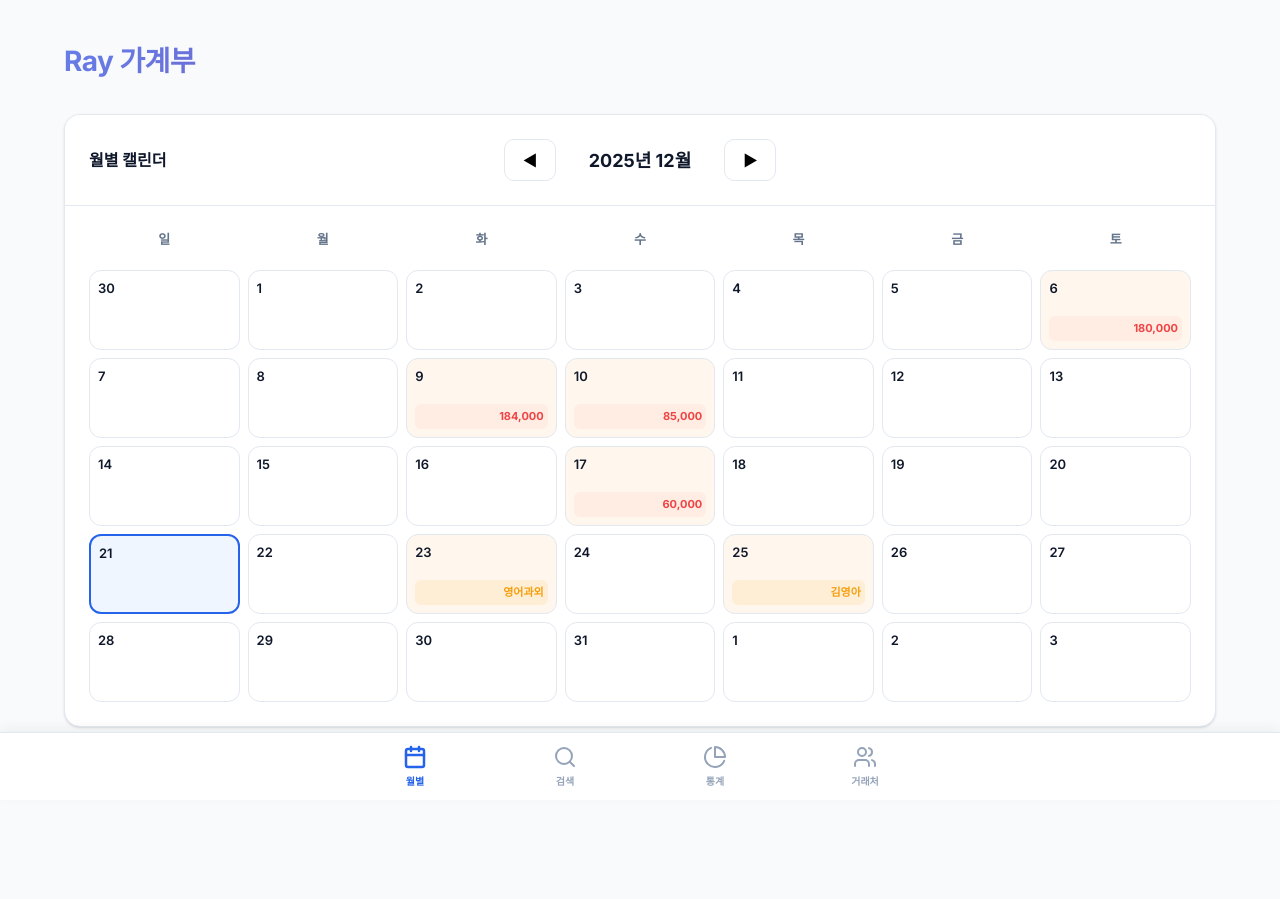
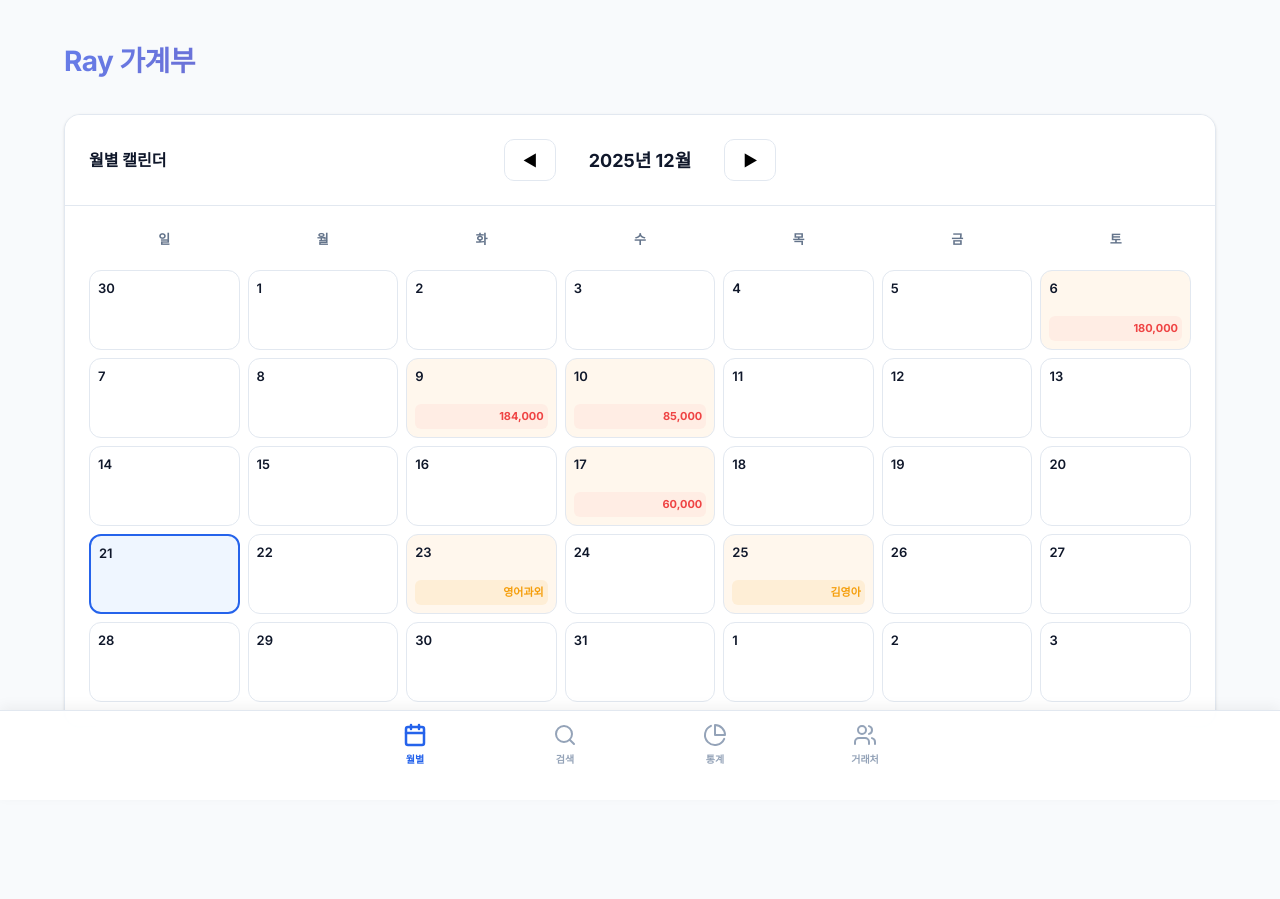
Before and after one commit to abenuhappy/ET, a Flask app: page / in a window 1280 px wide. Before the commit the page ends 786 px from the top, so only its background shows below. Run offline with Flask 3, Linux system fonts and the light colour scheme.

Commit message:
아이폰 홈 인디케이터 대응: 하단 네비게이션 바 여백 개선
- 하단 네비게이션 바 padding-bottom 증가 (홈 인디케이터 위 충분한 여백)
- min-height 추가로 클릭 영역 확보
- body padding-bottom 조정으로 콘텐츠 가림 방지

```diff
--- a/static/style.css
+++ b/static/style.css
@@ -37,7 +37,7 @@ body {
   color: var(--text);
   line-height: 1.5;
   -webkit-font-smoothing: antialiased;
-  padding-bottom: 80px;
+  padding-bottom: max(100px, calc(80px + env(safe-area-inset-bottom)));
 }
 
 .wrap {
@@ -225,10 +225,11 @@ h1 {
   -webkit-backdrop-filter: blur(16px);
   display: flex;
   justify-content: space-around;
-  padding: 12px 0 calc(12px + env(safe-area-inset-bottom));
+  padding: 12px 0 max(34px, calc(12px + env(safe-area-inset-bottom) + 10px));
   border-top: 1px solid var(--border);
   z-index: 1000;
   box-shadow: 0 -4px 12px rgba(0, 0, 0, 0.05);
+  min-height: 70px;
 }
 
 .bottom-nav-inner {
```
